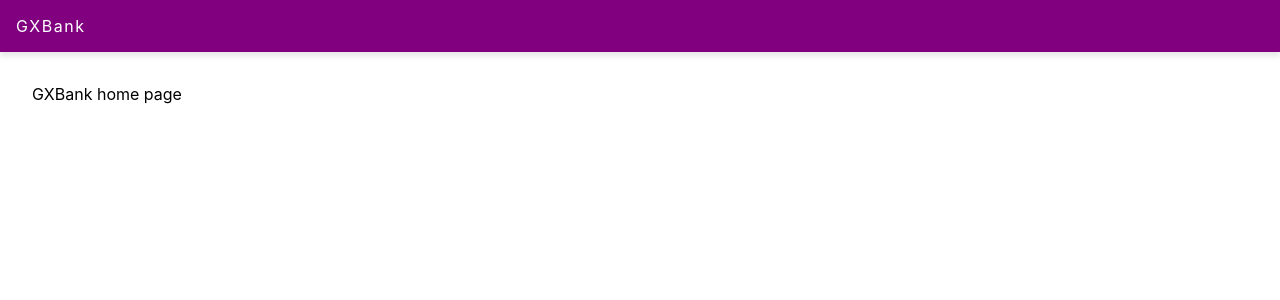
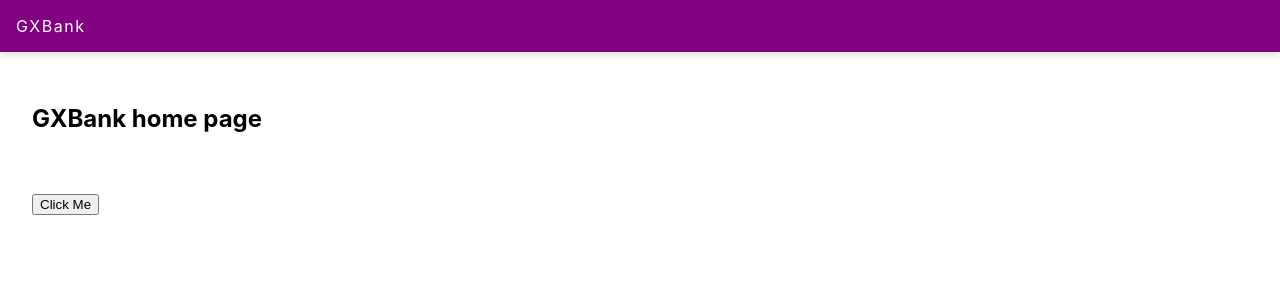
Before and after one commit to JCkwek/UTM-x-Hackathon-26---TechTribe, a React (Create React App) app: page / in a window 1280 px wide. Shown: the top 300 px of the page. Built offline with nearby package versions, Linux system fonts and the light colour scheme.

Commit message:
Adjusted homescreen ui

```diff
--- a/src/layouts/MainLayout.js
+++ b/src/layouts/MainLayout.js
@@ -1,12 +1,12 @@
 import {Outlet} from "react-router-dom";
-import './MainLayout.module.css'
+import styles from './MainLayout.module.css'
 import TopNav  from "../components/TopNav";
 
 function MainLayout(){
     return(
-        <div className="mainlayout">
+        <div className={styles.mainlayout}>
             <TopNav />
-            <div className="contentContainer">
+            <div className={styles.contentContainer}>
                 <Outlet />
             </div>
         </div>
--- a/src/layouts/MainLayout.module.css
+++ b/src/layouts/MainLayout.module.css
@@ -10,7 +10,6 @@
 
 .contentContainer {
     grid-area: content;
-    background-color: white;
     height: 100%;
     overflow-y: auto;
     position: relative; /*use for the loading*/
--- a/src/pages/Home.js
+++ b/src/pages/Home.js
@@ -1,10 +1,21 @@
 import styles from './Home.module.css'
+
+ const handleClick = () => {
+        alert("Button clicked!")
+    }
+
 
 function Home(){
     return(
         <div className={styles.home}>
             <div className={styles.homeContentContainer}>
-                GXBank home page
+                <h2>GXBank home page</h2>
+
+                <br /><br />
+
+                <button onClick={handleClick}>
+                    Click Me
+                </button>
             </div>
         </div>
     )
```
